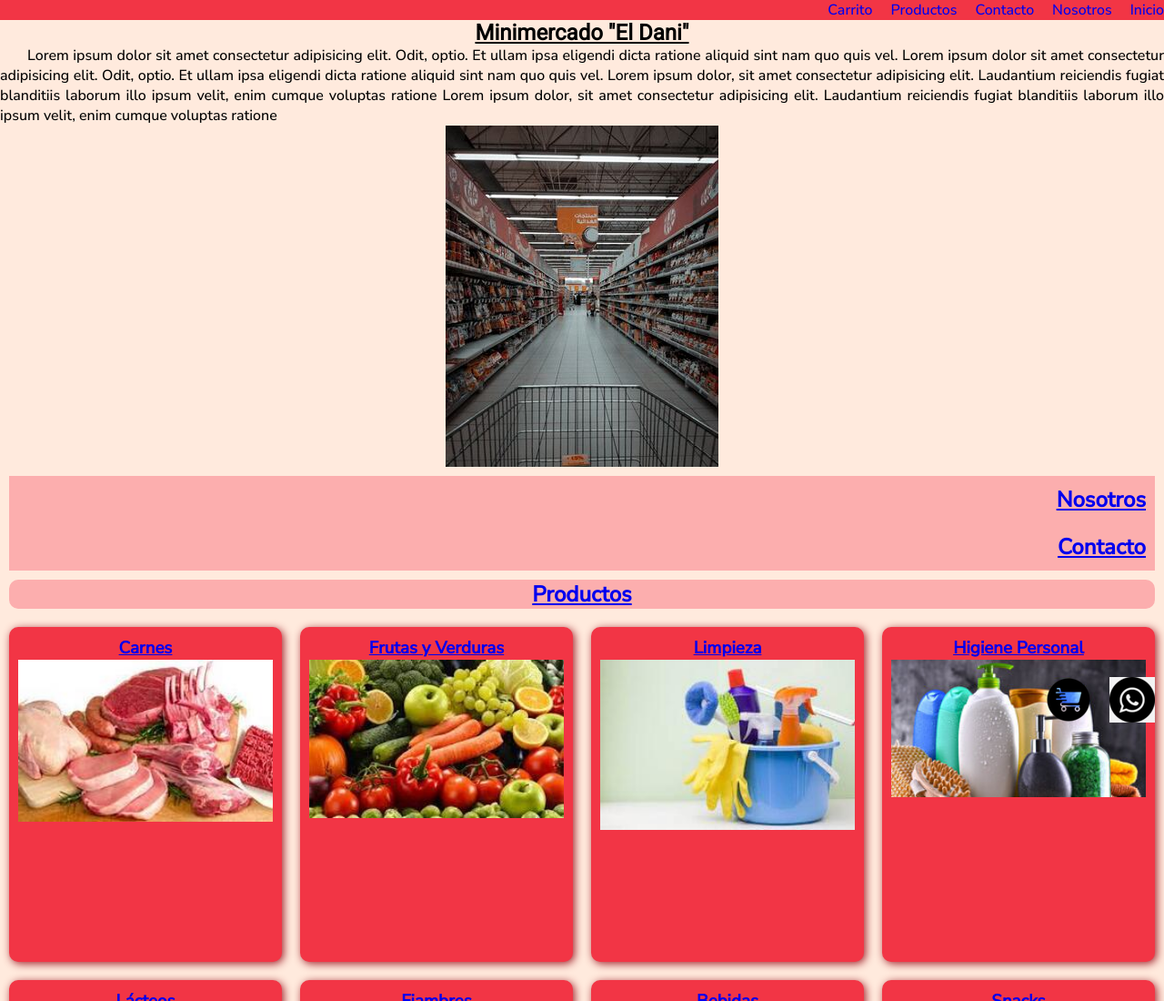
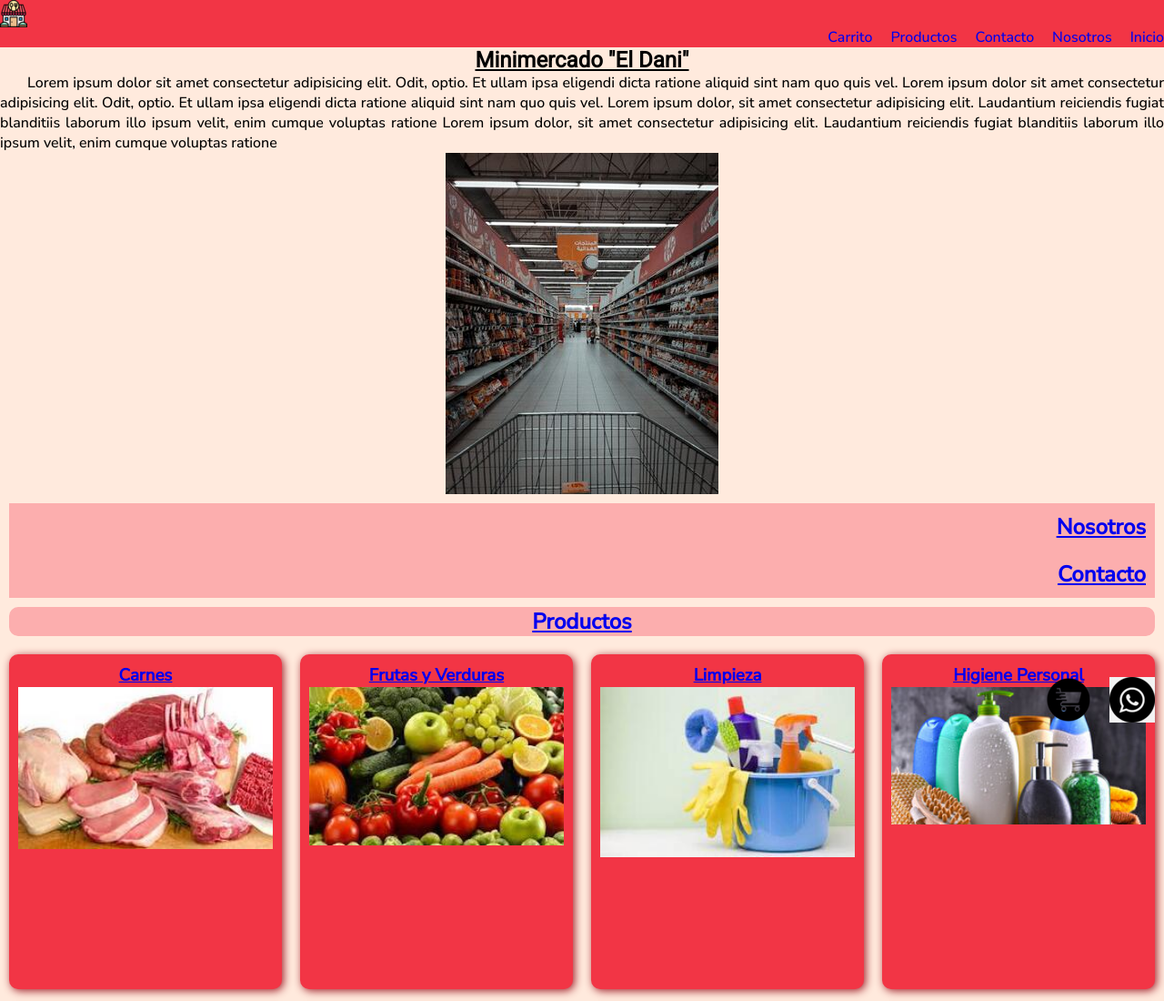
Before and after one commit to DinoMonetto/proyecto-entrega-2-46880, a plain HTML site: page index.html in a window 1280 px wide. Shown: the top 1100 px of the page at 91% size. Drawn offline with Linux system fonts and the light colour scheme.

Commit message:
agregando logo en todos los html

```diff
--- a/css/style.css
+++ b/css/style.css
@@ -34,6 +34,17 @@ header {
     position: sticky;
     top: 0;
     }
+
+.logo {
+    display: flex;
+    align-items: center;
+    margin-right: 1.25rem;
+}
+
+.logo img {
+    max-width: 6.25rem;
+    height: auto;
+}
 
 .navbar {
     list-style: none;
@@ -303,6 +314,9 @@ article {
         .navbar li {
             margin: 0.5rem 0;
         }
+        .logo {
+            justify-content: center;
+        }
 }
 @media (max-width: 525px) {
     .el-carrito h3 {
--- a/index.html
+++ b/index.html
@@ -8,6 +8,9 @@
     </head>
     <body>
         <header>
+            <div class="logo">
+                <img src="./assets/restaurante.png" alt="logo">
+            </div>
             <nav>
                 <ul class="navbar">
                     <li><a href="#">Inicio</a></li>
```
